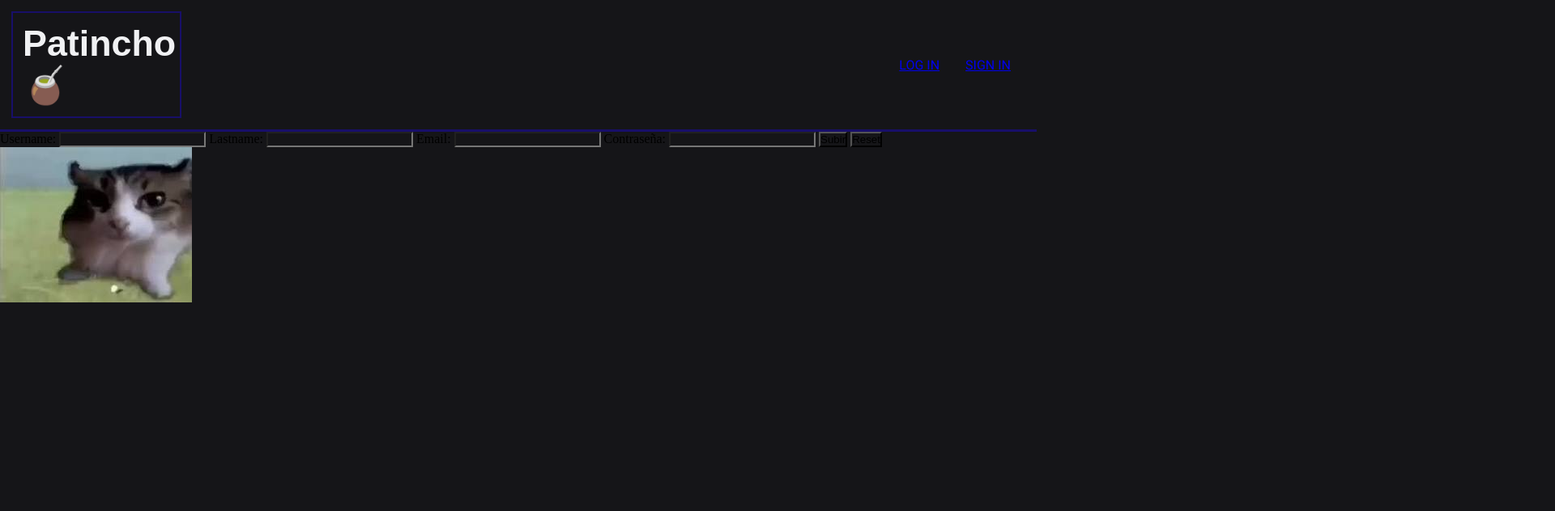
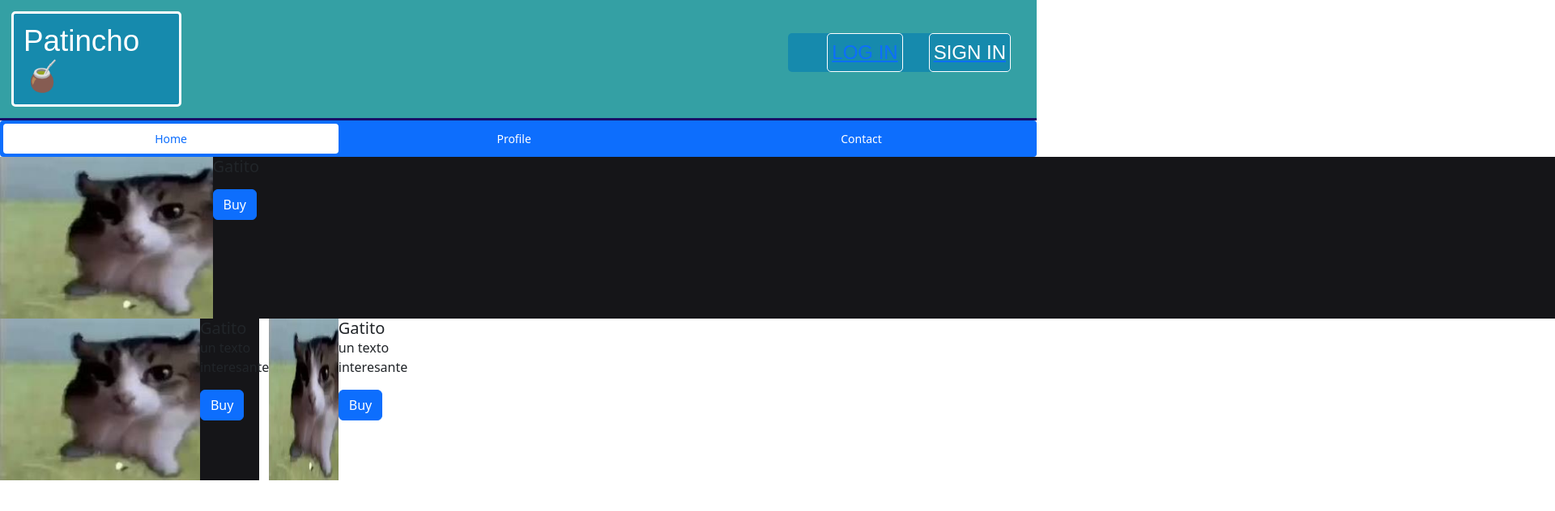
Before and after one commit to Patohtml/crucenoPaezVaraschin-frontend, a plain HTML site: page inicio.html in a window 1280 px wide. Shown: the whole page at 81% size, 1920 px wide, since content can reach past the window. Drawn offline with nearby package versions, Linux system fonts and the light colour scheme; a web font is replaced by a local one.

Commit message:
Codigo pt.2

```diff
--- a/home.css
+++ /dev/null
@@ -1,40 +0,0 @@
-*{
-    margin: 0;
-    padding: 0;
-    box-sizing: border-box;
-    background-color: rgb(21, 21, 24);
-}
-
-.header{
-    border-bottom: 3px solid rgb(24, 15, 105);
-    display: flex;
-    flex-direction: row;
-    justify-content: space-between;
-    align-items: center;
-    font-family: "Roboto", sans-serif;
-}
-
-.homeTitle {
-    color: rgb(240, 241, 243);
-    border: 2px solid rgb(24, 15, 105);
-    padding: 12px;
-    margin: 14px;
-    max-width: 210px;
-    font-family: "Dongle", sans-serif;
-    font-size: 2.8rem;
-}
-
-.li{
-    color: rgb(255, 255, 255);
-    font-size: 20px;
-    border: 1px solid rgb(42, 50, 165);
-    padding: 5px;
-}
-
-.homeList {
-    display: flex;
-    margin-left: 30px;
-    list-style-type: none;
-    margin-right: 2rem;
-    column-gap: 1rem;
-}
--- a/inicio.html
+++ b/inicio.html
@@ -7,7 +7,8 @@
     <link rel="preconnect" href="https://fonts.googleapis.com">
     <link rel="preconnect" href="https://fonts.gstatic.com" crossorigin>
     <link href="https://fonts.googleapis.com/css2?family=Dongle&family=DotGothic16&family=Roboto:ital,wght@0,100;0,300;0,400;0,500;0,700;0,900;1,100;1,300;1,400;1,500;1,700;1,900&display=swap" rel="stylesheet">
-    <link rel="stylesheet" href="home.css">
+    <link rel="stylesheet" href="https://cdn.jsdelivr.net/npm/bootstrap@5.3.3/dist/css/bootstrap.min.css">
+    <link rel="stylesheet" href="./styles/home.css">
 </head>
 <body>
     <header class="header">
@@ -16,35 +17,56 @@
                 <ul class="homeList">
                     <li>
                         <a href="login.html">
-                            <li>LOG IN</li>
+                            <li class="liItem">LOG IN</li>
                         </a>
                         <a href="register.html">
-                            <li>SIGN IN</li>
+                            <li class="liItem">SIGN IN</li>
                         </a>
                     </li>
                  </ul>
             </div>
     </header>
-    <main>
+    <header class="headerList">
+        <div class="linksListDiv">
+            <ul class="nav nav-pills nav-fill gap-2 p-1 small bg-primary rounded-1 shadow-sm" id="pillNav2" role="tablist" style="--bs-nav-link-color: var(--bs-white); --bs-nav-pills-link-active-color: var(--bs-primary); --bs-nav-pills-link-active-bg: var(--bs-white);">
+                <li class="nav-item" role="presentation">
+                  <button class="nav-link active rounded-1" id="home-tab2" data-bs-toggle="tab" type="button" role="tab" aria-selected="true">Home</button>
+                </li>
+                <li class="nav-item" role="presentation">
+                  <button class="nav-link rounded-1" id="profile-tab2" data-bs-toggle="tab" type="button" role="tab" aria-selected="false">Profile</button>
+                </li>
+                <li class="nav-item" role="presentation">
+                  <button class="nav-link rounded-1" id="contact-tab2" data-bs-toggle="tab" type="button" role="tab" aria-selected="false">Contact</button>
+                </li>
+              </ul>
+        </div>
+    </header>
+    <main class="main">
         <form>
-            <label for="username">Username: </label>
-            <input type="text" name="username" id="">
-
-            <label for="lastmame">Lastname: </label>
-            <input type="text" name="lastname" id="">
-
-            <label for="email">Email: </label>
-            <input type="email" name="email" id="">
-
-            <label for="password">Contraseña: </label>
-            <input type="password" name="password" id="">
-
-            <button type="submit">Subir</button>
-            <button type="reset">Reset</button>
+            <div class="main" style="width: 20rem;">
+                <img src="multimedia/gatomeme.jpg" class="card-img-top" alt="...">
+                <div class="card-body">
+                  <h5 class="card-title">Gatito</h5>
+                  <p class="card-text"></p>
+                  <a href="#" class="btn btn-primary">Buy</a>
+                </div>
+            </div>
+            <div class="main" style="width: 20rem;">
+                <img src="multimedia/gatomeme.jpg" class="card-img-top" alt="...">
+                <div class="card-body">
+                  <h5 class="card-title">Gatito</h5>
+                  <p class="card-text">un texto interesante</p>
+                  <a href="#" class="btn btn-primary">Buy</a>
+            </div>
+            <div class="main" style="width: 20rem;">
+                    <img src="multimedia/gatomeme.jpg" class="card-img-top" alt="...">
+                    <div class="card-body">
+                      <h5 class="card-title">Gatito</h5>
+                      <p class="card-text">un texto interesante</p>
+                      <a href="#" class="btn btn-primary">Buy</a>
+            </div>
         </form>
-        <div>
-            <img src="multimedia/gatomeme.jpg" alt="Image No Found">
-        </div>
+        <script src="https://cdn.jsdelivr.net/npm/bootstrap@5.3.3/dist/js/bootstrap.min.js"></script>
     </main>
     <footer>
 
--- /dev/null
+++ b/styles/home.css
@@ -0,0 +1,69 @@
+*{
+    margin: 0;
+    padding: 0;
+    box-sizing: border-box;
+}
+
+.header{
+    border-bottom: 3px solid rgb(24, 15, 105);
+    display: flex;
+    flex-direction: row;
+    justify-content: space-between;
+    align-items: center;
+    font-family: "Roboto", sans-serif;
+}
+
+.header, .homeList {
+    background-color: rgb(52, 160, 164);
+}
+
+.headerList{
+    display: block;
+    justify-content: center;
+
+
+
+}
+
+.homeTitle {
+    color: rgb(255, 255, 255);
+    border: 2px solid rgb(52, 160, 164);
+    padding: 12px;
+    margin: 14px;
+    max-width: 210px;
+    font-family: "Dongle", sans-serif;
+    font-size: 2.3rem;
+    background-color: rgb(22, 138, 173);
+    border:solid ;
+    border-radius: 5px ;
+}
+
+
+.homeList {
+    display: flex;
+    margin-left: 30px;
+    border-radius: 5px;
+    list-style-type: none;
+    margin-right: 2rem;
+    column-gap: 1rem;
+    font-family: "Dongle", sans-serif;
+    font-size: 1.5rem;
+    background-color: rgb(22, 138, 173);
+
+
+}
+
+.main {
+    display: flex;
+    flex-direction: row;
+    width: 1920px;
+    height: 200px;
+    background-color: rgb(21, 21, 24);
+}
+
+.liItem {
+    color: #FFF;
+    padding: 5px;
+    border: 1.5px solid #FFF;
+    border-radius: 5px;
+}
```
Also changed, not shown: home.html (deleted, +0 -45 lines).
